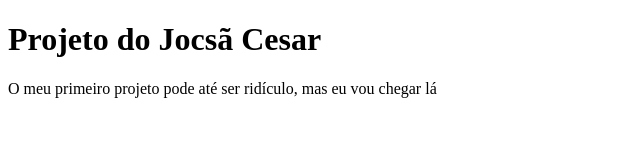
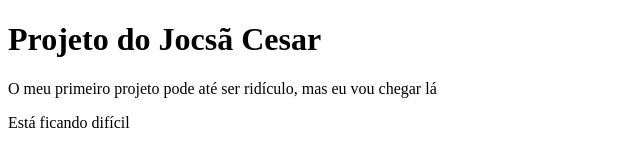
Before and after one commit to jocsaacesar/repositorio, a plain HTML site: page index.html in a window 1280 px wide. Shown: the whole page, without its empty margins (0-640 px from the left). Drawn offline with Linux system fonts and the light colour scheme.

Commit message:
Está ficando difícil

```diff
--- a/index.html
+++ b/index.html
@@ -7,5 +7,7 @@
 	<h1>Projeto do Jocsã Cesar</h1>
 
 	<p>O meu primeiro projeto pode até ser ridículo, mas eu vou chegar lá </p>
+
+	<p>Está ficando difícil</p>
 </body>
 </html>
```
